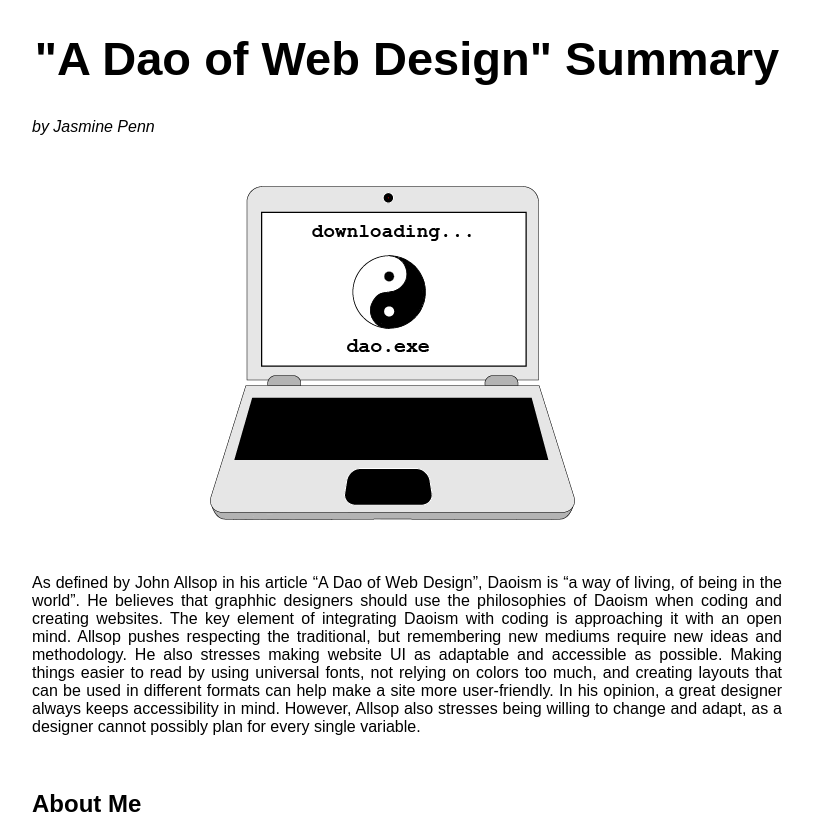
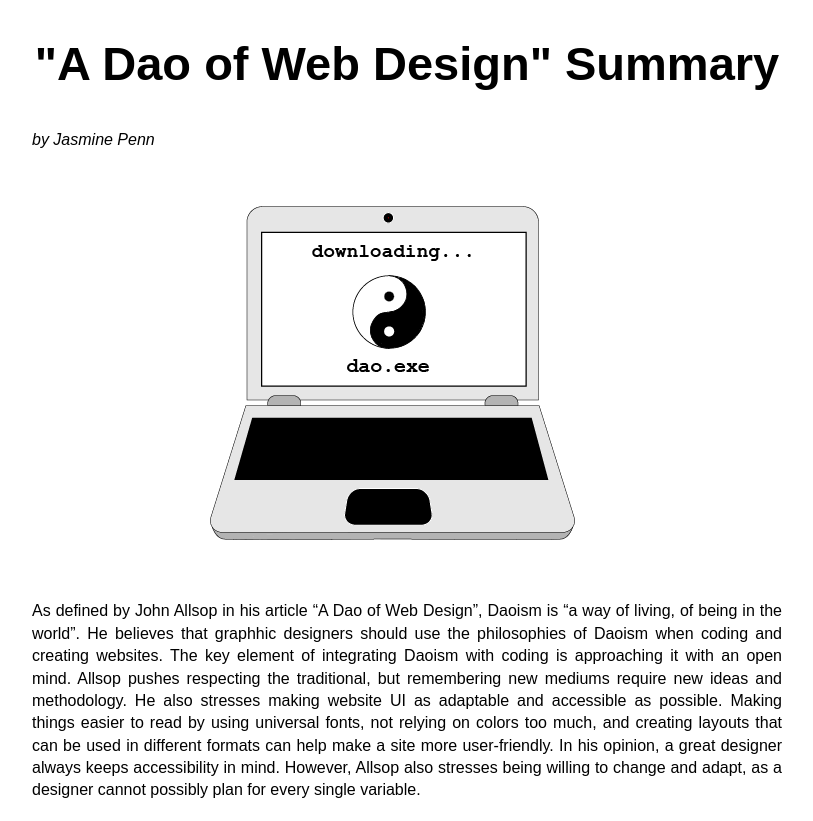
Before and after one commit to JasminePenn/Ebb-and-Flow, a plain HTML site: page index.html in a window 1280 px wide. Shown: the top 821 px of the page, without its empty margins (233-1046 px from the left). Drawn offline with Linux system fonts and the light colour scheme.

Commit message:
fix stuff

```diff
--- a/index.html
+++ b/index.html
@@ -13,7 +13,8 @@
             font-family: sans-serif;
             max-width: 750px;
             text-align: justify;
-            margin: 0 auto
+            margin: 0 auto;
+            line-height: 1.4
         }
         h1 {
             font-family: sans-serif;
```
